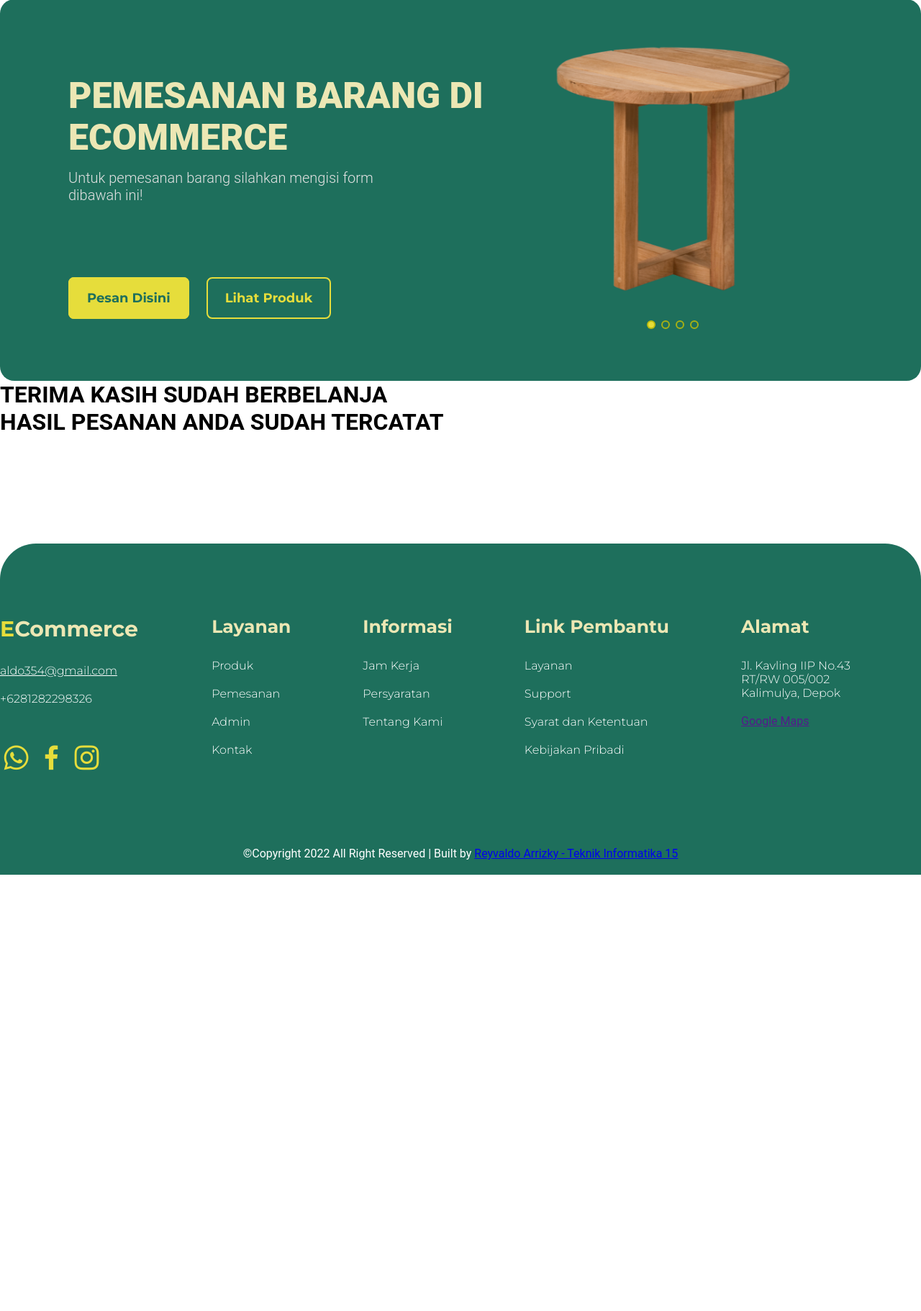
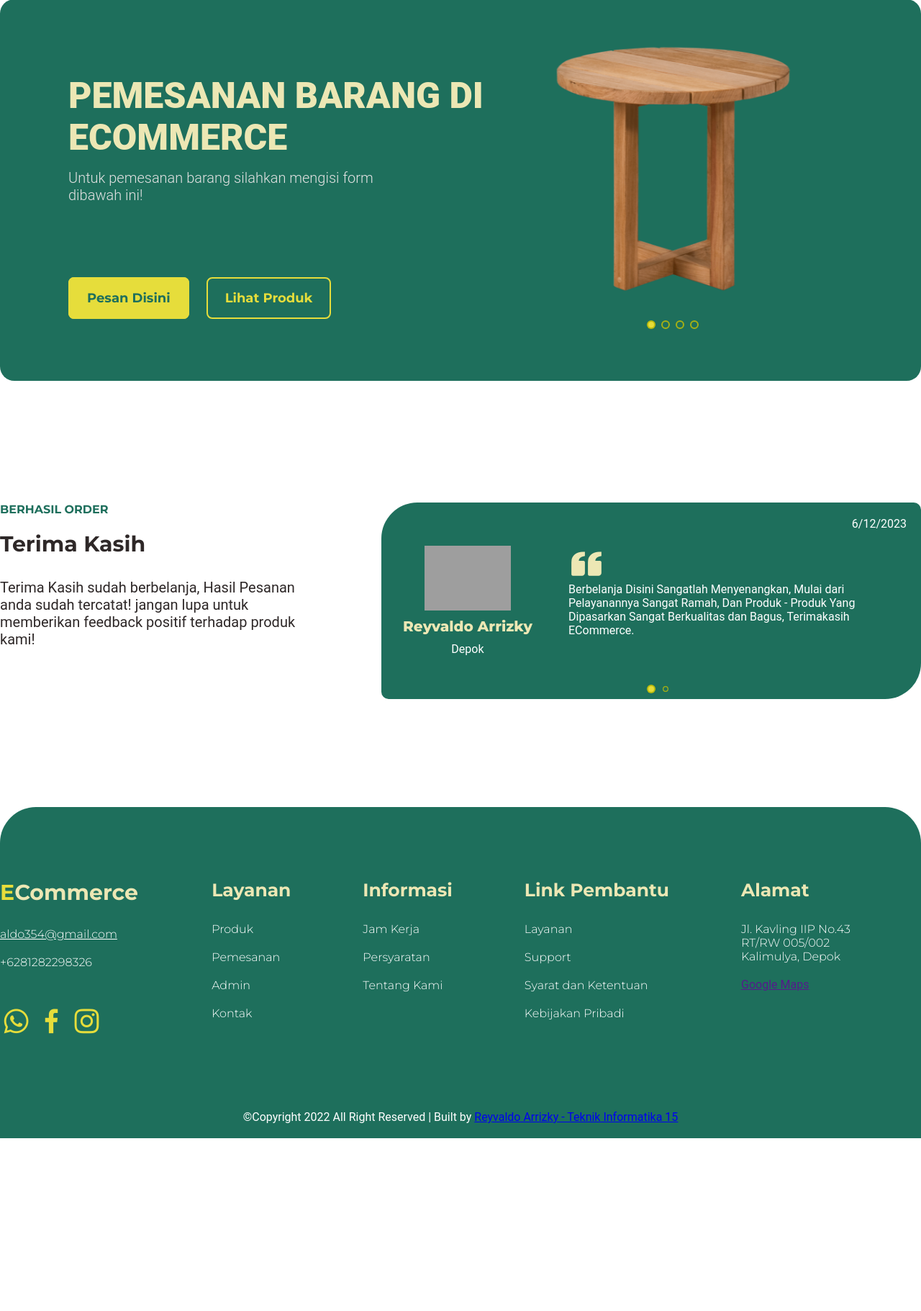
Before and after one commit to reyvaldoarrizkys/Ecommerce_Final, a PHP site: page /ecommerce/formberhasil.php in a window 1280 px wide. Shown: the part 201-2022 px from the top of the page at 72% size. Run offline with PHP 8.4, Linux system fonts and the light colour scheme; the visitor is signed in with stand-in values (Sample User, id 1); grey boxes are pictures that could not be loaded.

Commit message:
ecommerce

```diff
--- a/formberhasil.php
+++ b/formberhasil.php
@@ -85,7 +85,7 @@ if (isset($_GET['id'])) {
             color: #fff;
         }
 
-        .h1 .thanks{
+        .h1 .thanks {
             width: 100%;
             color: #1E6F5C;
             font-size: 25px;
@@ -162,10 +162,62 @@ if (isset($_GET['id'])) {
     <!-- HOME END -->
 
     <!-- Contact Start -->
-    <h1 class="thanks">TERIMA KASIH SUDAH BERBELANJA <br>
-        HASIL PESANAN ANDA SUDAH TERCATAT
-    </h1>
+    <!-- Testi Start -->
+    <br id="pagetestimoni">
+    <section class="testi">
+        <div class="container">
+            <div class="content-left">
+                <p class="label">BERHASIL ORDER</p>
+                <h3 class="heading">Terima Kasih</h3>
+                <p class="subheading">
+                    Terima Kasih sudah berbelanja, Hasil Pesanan anda sudah tercatat!
+                    jangan lupa untuk memberikan feedback positif terhadap produk kami!
+                </p>
+            </div>
+            <div class="content-right">
+                <!-- Swiper -->
+                <div class="swiper mySwiperTesti">
+                    <div class="swiper-wrapper">
+                        <div class="swiper-slide card-testi">
+                            <p class="date">6/12/2023</p>
+                            <div class="profile">
+                                <img src="image/Paul_Circle.png" style="width: 120px;" class="card-testi-img" alt="">
+                                <p class="name">Reyvaldo Arrizky</p>
+                                <p class="location">Depok</p>
+                            </div>
+                            <div class="card-body">
+                                <i class='bx bxs-quote-left'></i>
+                                <p class="text-testi">
+                                    Berbelanja Disini Sangatlah Menyenangkan, Mulai dari Pelayanannya Sangat Ramah, Dan Produk - Produk
+                                    Yang Dipasarkan Sangat Berkualitas dan Bagus, Terimakasih ECommerce.
+                                </p>
+                            </div>
+                        </div>
+                        <div class="swiper-slide card-testi">
+                            <p class="date">6/12/2023</p>
+                            <div class="profile">
+                                <img src="image/Rubio_Circle.png" style="width: 120px;" class="card-testi-img" alt="">
+                                <p class="name">Muhammad Ziyad</p>
+                                <p class="location">Depok</p>
+                            </div>
+                            <div class="card-body">
+                                <i class='bx bxs-quote-left'></i>
+                                <p class="text-testi">
+                                    Keren Sekali Barang - Barang Disini, Semuanya Berkualitas, Pasti Saya Akan Berbelanja Disini Lagi.
+                                </p>
+                            </div>
+                        </div>
+                    </div>
+                    <div class="swiper-pagination"></div>
+                </div>
 
+                <div class="">
+
+                </div>
+            </div>
+        </div>
+    </section>
+    <!-- Testi End -->
     <!-- Contact End -->
 
 
```
Also changed, not shown: index.html (+4 -7 lines).
